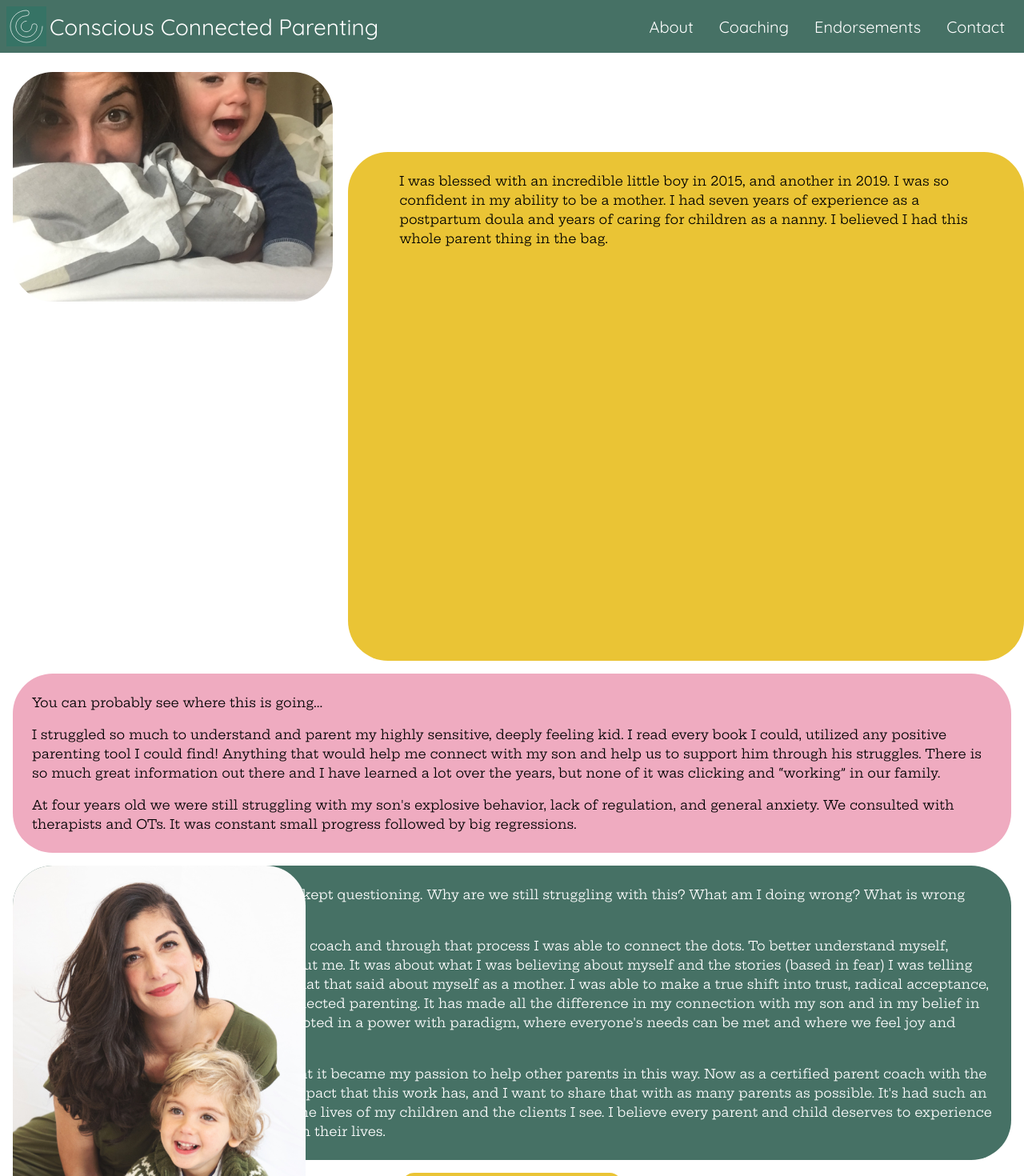
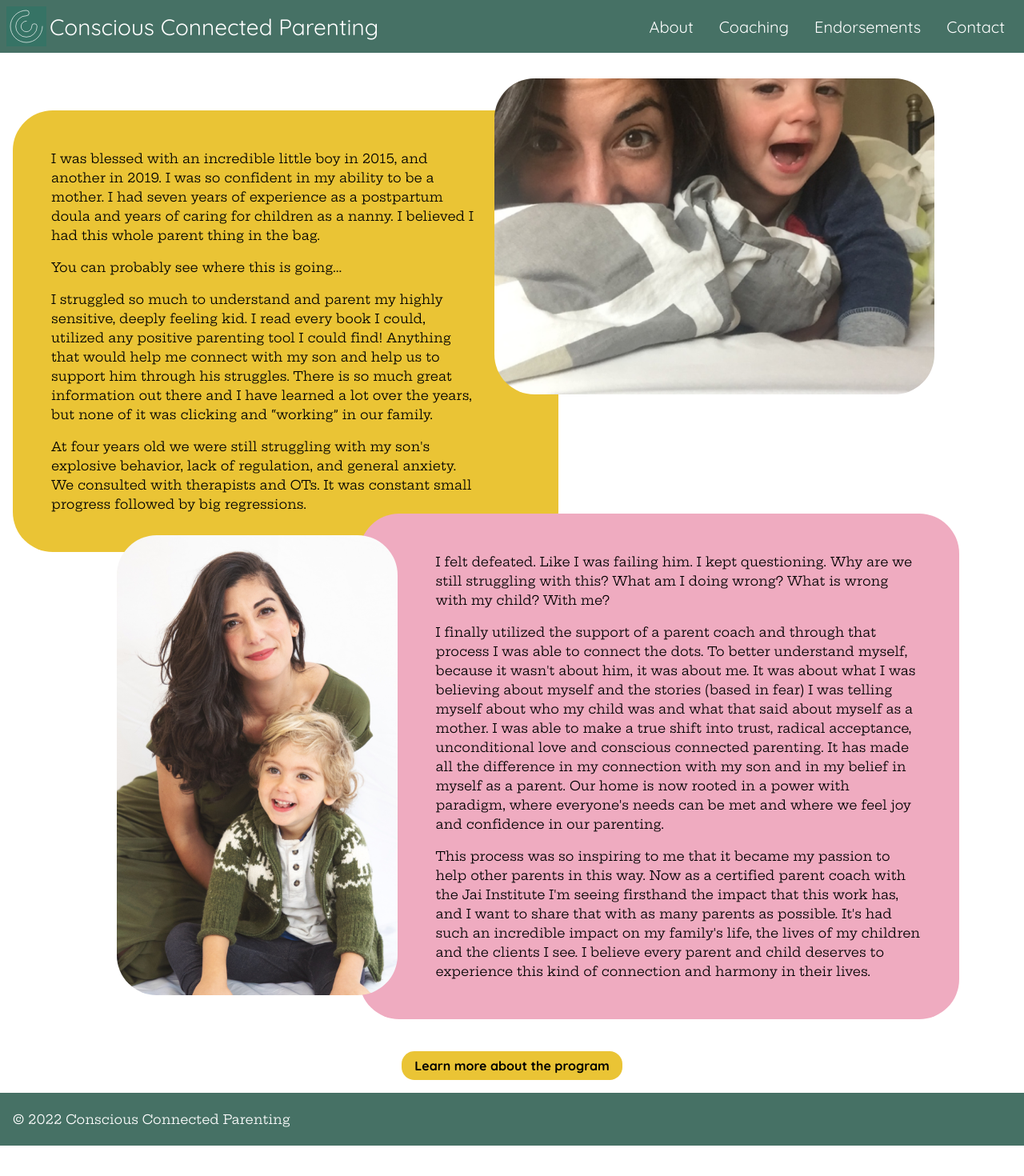
Before and after one commit to mmmaaatttttt/ccp-coaching, a Next.js app: page /about in a window 1280 px wide. Shown: the top 1470 px of the page at 80% size. After the commit the page ends 1432 px from the top, so only its background shows below. Built offline with nearby package versions, Linux system fonts and the light colour scheme.

Commit message:
about page drafted

```diff
--- a/pages/about/About.module.css
+++ b/pages/about/About.module.css
@@ -1,7 +1,19 @@
 .img {
   border-radius: 50px;
+  display: block;
   margin: 0 auto;
-  display: block;
+}
+
+.about1,
+.about2 {
+  margin: 0 1rem;
+}
+
+@media all and (max-width: 900px) {
+  .img {
+    max-width: 100%;
+    height: auto;
+  }
 }
 
 @media all and (min-width: 901px) {
@@ -9,18 +21,48 @@
     display: inline-block;
     margin: 0;
     margin-left: 1rem;
-    position: absolute;
-    z-index: 100;
   }
 
   .about1 {
-    margin: 100px 0 0 auto;
-    max-width: 66vw;
-    padding-bottom: 500px;
-    padding-left: 5vw;
+    display: flex;
+    margin-top: 3rem;
+    position: relative;
+    /* justify-content: center; */
+  }
+
+  .about1 section,
+  .about2 section {
+    padding: 2rem 3rem;
+  }
+
+  .about1 section {
+    padding-right: 6rem;
+    /* padding-bottom: 7rem; */
+    max-width: 750px;
+  }
+
+  .about1 .img {
+    position: relative;
+    top: -2.5rem;
+    left: -6rem;
   }
 
   .about2 {
+    display: flex;
+    flex-direction: row-reverse;
+    align-items: center;
+    position: relative;
+    justify-content: center;
+    margin-top: -6rem;
+  }
 
+  .about2 section {
+    max-width: 750px;
+    padding-left: 6rem;
+  }
+
+  .about2 .img {
+    position: relative;
+    left: 3rem;
   }
 }
--- a/pages/about/index.tsx
+++ b/pages/about/index.tsx
@@ -12,73 +12,66 @@ const About: NextPage = () => {
     <>
       <BaseHead prefix="About" />
       <div className="container mt-4">
+        <div className={styles.about1}>
+          <SlideFade from="top" scroll>
+            <section className="bg-secondary px-4 py-2 mb-4 rounded">
+              <p>
+                I was blessed with an incredible little boy in 2015, and another
+                in 2019. I was so confident in my ability to be a mother. I had
+                seven years of experience as a postpartum doula and years of
+                caring for children as a nanny. I believed I had this whole
+                parent thing in the bag.
+              </p>
+              <p>You can probably see where this is going...</p>
+              <p>
+                I struggled so much to understand and parent my highly
+                sensitive, deeply feeling kid. I read every book I could,
+                utilized any positive parenting tool I could find! Anything that
+                would help me connect with my son and help us to support him
+                through his struggles. There is so much great information out
+                there and I have learned a lot over the years, but none of it
+                was clicking and “working” in our family.
+              </p>
+              <p>
+                At four years old we were still struggling with my son&apos;s
+                explosive behavior, lack of regulation, and general anxiety. We
+                consulted with therapists and OTs. It was constant small
+                progress followed by big regressions.
+              </p>
+            </section>
+          </SlideFade>
+          <SlideFade from="right" scroll delay={0.25}>
             <Image
               alt="Meg hiding under blanket with child"
               className={styles.img}
               priority
               src={about1}
-          width="400"
-          height="287"
+              width="550"
+              height="395"
             />
-        <SlideFade from="top" scroll>
-          <section className={`${styles.about1} bg-secondary px-4 py-2 m-3 rounded`}>
+          </SlideFade>
+        </div>
+        <div className={styles.about2}>
+          <SlideFade from="bottom" delay={0.75} scroll>
+            <section className="bg-tertiary px-4 py-2 my-4 rounded">
               <p>
-              I was blessed with an incredible little boy in 2015, and another
-              in 2019. I was so confident in my ability to be a mother. I had
-              seven years of experience as a postpartum doula and years of
-              caring for children as a nanny. I believed I had this whole parent
-              thing in the bag.
-            </p>
-          </section>
-        </SlideFade>
-        <SlideFade from="right" scroll className={styles.about2}>
-          <section className="bg-tertiary px-4 py-2 m-3 rounded">
-            <p>You can probably see where this is going...</p>
-            <p>
-              I struggled so much to understand and parent my highly sensitive,
-              deeply feeling kid. I read every book I could, utilized any
-              positive parenting tool I could find! Anything that would help me
-              connect with my son and help us to support him through his
-              struggles. There is so much great information out there and I have
-              learned a lot over the years, but none of it was clicking and
-              “working” in our family.
+                I felt defeated. Like I was failing him. I kept questioning. Why
+                are we still struggling with this? What am I doing wrong? What
+                is wrong with my child? With me?
               </p>
               <p>
-              At four years old we were still struggling with my son&apos;s
-              explosive behavior, lack of regulation, and general anxiety. We
-              consulted with therapists and OTs. It was constant small progress
-              followed by big regressions.
-            </p>
-          </section>
-          <Image
-            alt="Meg hiding under blanket with child"
-            className={styles.img}
-            priority
-            src={about2}
-            width="366"
-            height="600"
-          />
-        </SlideFade>
-        <SlideFade from="left" scroll>
-          <section className="bg-primary px-4 py-2 m-3 rounded">
-            <p>
-              I felt defeated. Like I was failing him. I kept questioning. Why
-              are we still struggling with this? What am I doing wrong? What is
-              wrong with my child? With me?
-            </p>
-            <p>
-              I finally utilized the support of a parent coach and through that
-              process I was able to connect the dots. To better understand
-              myself, because it wasn&apos;t about him, it was about me. It was
-              about what I was believing about myself and the stories (based in
-              fear) I was telling myself about who my child was and what that
-              said about myself as a mother. I was able to make a true shift
-              into trust, radical acceptance, unconditional love and conscious
-              connected parenting. It has made all the difference in my
-              connection with my son and in my belief in myself as a parent. Our
-              home is now rooted in a power with paradigm, where everyone&apos;s
-              needs can be met and where we feel joy and confidence in our
-              parenting.
+                I finally utilized the support of a parent coach and through
+                that process I was able to connect the dots. To better
+                understand myself, because it wasn&apos;t about him, it was
+                about me. It was about what I was believing about myself and the
+                stories (based in fear) I was telling myself about who my child
+                was and what that said about myself as a mother. I was able to
+                make a true shift into trust, radical acceptance, unconditional
+                love and conscious connected parenting. It has made all the
+                difference in my connection with my son and in my belief in
+                myself as a parent. Our home is now rooted in a power with
+                paradigm, where everyone&apos;s needs can be met and where we
+                feel joy and confidence in our parenting.
               </p>
               <p>
                 This process was so inspiring to me that it became my passion to
@@ -87,10 +80,23 @@ const About: NextPage = () => {
                 this work has, and I want to share that with as many parents as
                 possible. It&apos;s had such an incredible impact on my
                 family&apos;s life, the lives of my children and the clients I
-              see. I believe every parent and child deserves to experience this
-              kind of connection and harmony in their lives.
+                see. I believe every parent and child deserves to experience
+                this kind of connection and harmony in their lives.
               </p>
             </section>
+          </SlideFade>
+          <SlideFade from="left" delay={0.5} scroll>
+            <Image
+              alt="Meg sitting on ground with child"
+              className={styles.img}
+              priority
+              src={about2}
+              width="351"
+              height="575"
+            />
+          </SlideFade>
+        </div>
+        <SlideFade from="left" scroll>
           <div className="center my-4">
             <Button href="/coaching" variant="secondary">
               Learn more about the program
```
Lines whose indentation alone changed are shown as unchanged.
